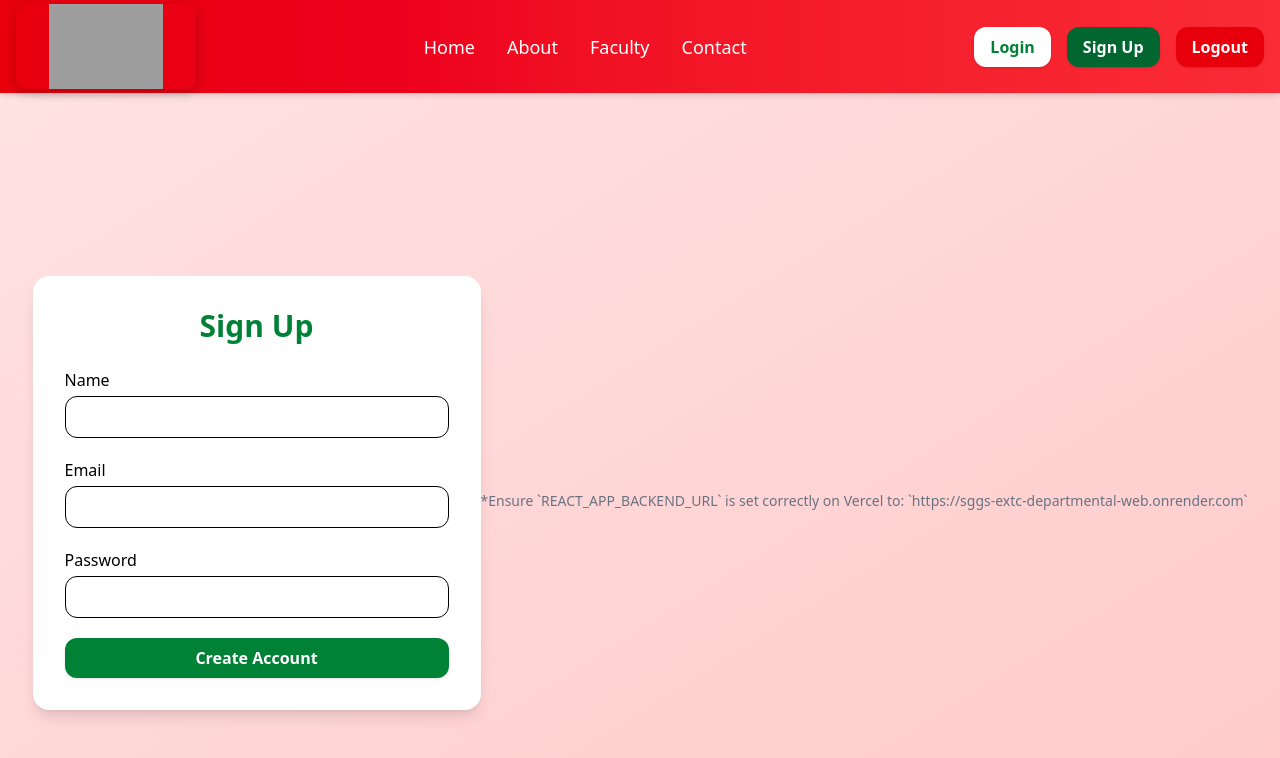
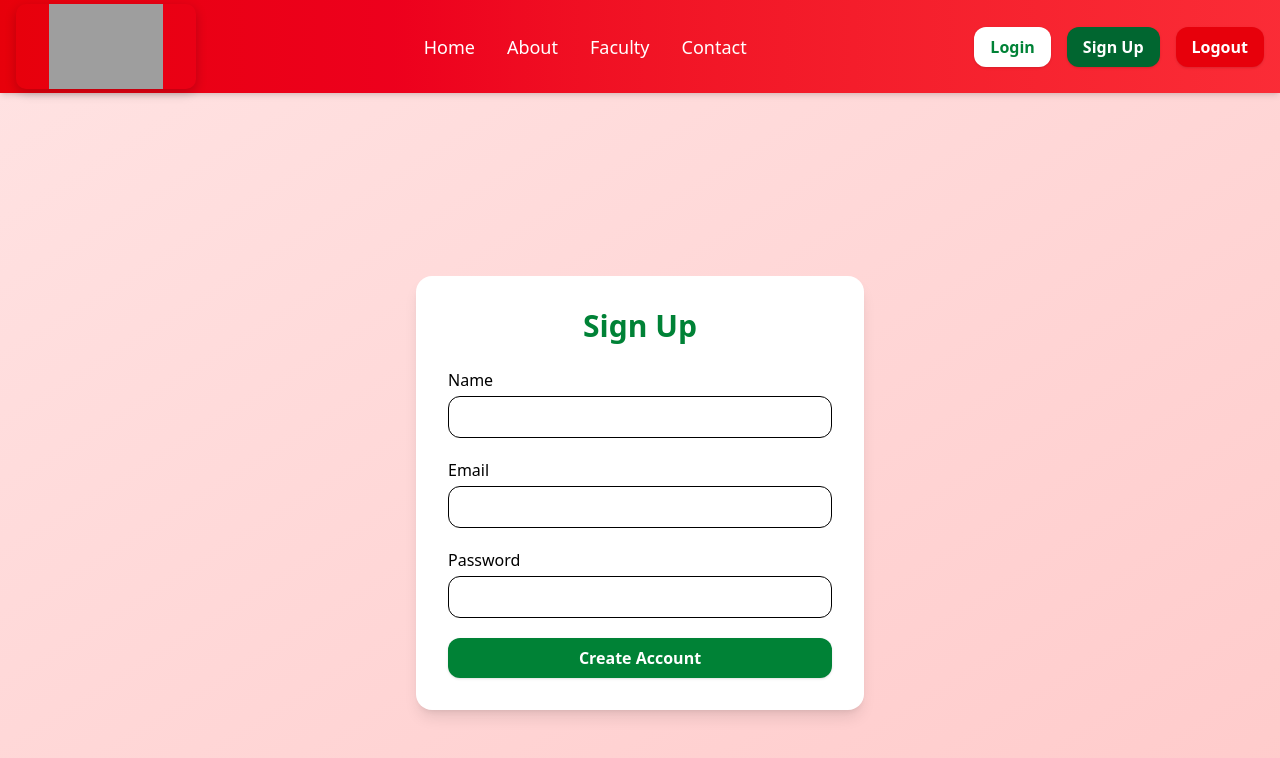
Before and after one commit to prathamesh22232/vercel-front, a React (Vite) app: page /signup in a window 1280 px wide. Shown: the top 758 px of the page. Built offline with nearby package versions, Linux system fonts and the light colour scheme; grey boxes are pictures that could not be loaded.

Commit message:
remove unused comments

```diff
--- a/src/Components/Signup.jsx
+++ b/src/Components/Signup.jsx
@@ -80,7 +80,6 @@ const Signup = () => {
         </form>
       </div>
       <p className="text-sm text-gray-500 mt-4">
-        *Ensure `REACT_APP_BACKEND_URL` is set correctly on Vercel to: `https://sggs-extc-departmental-web.onrender.com`
       </p>
     </div>
   );
```
